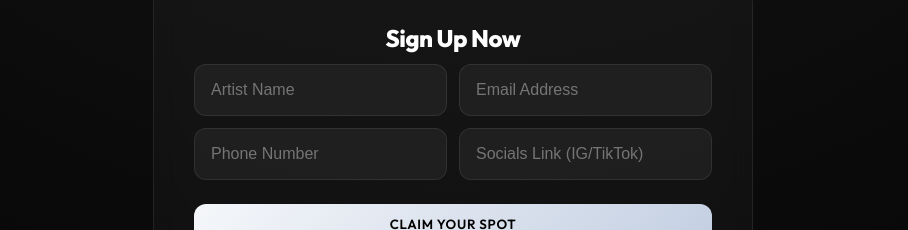
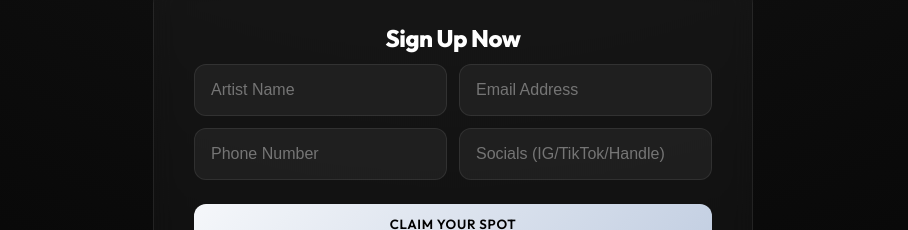
Before and after one commit to 1bstaragency-lab/groundup-landing, a React (Vite) app: page / in a window 1280 px wide. Shown: the part 699-929 px from the top of the page, without its empty margins (187-1095 px from the left). Built offline with nearby package versions, Linux system fonts and the light colour scheme.

Commit message:
Allow plain text for socials input

```diff
--- a/src/App.tsx
+++ b/src/App.tsx
@@ -146,8 +146,8 @@ function App() {
                     required
                   />
                   <input
-                    type="url"
-                    placeholder="Socials Link (IG/TikTok)"
+                    type="text"
+                    placeholder="Socials (IG/TikTok/Handle)"
                     className="input-field"
                     value={formData.socials}
                     onChange={(e) => setFormData({...formData, socials: e.target.value})}
```
